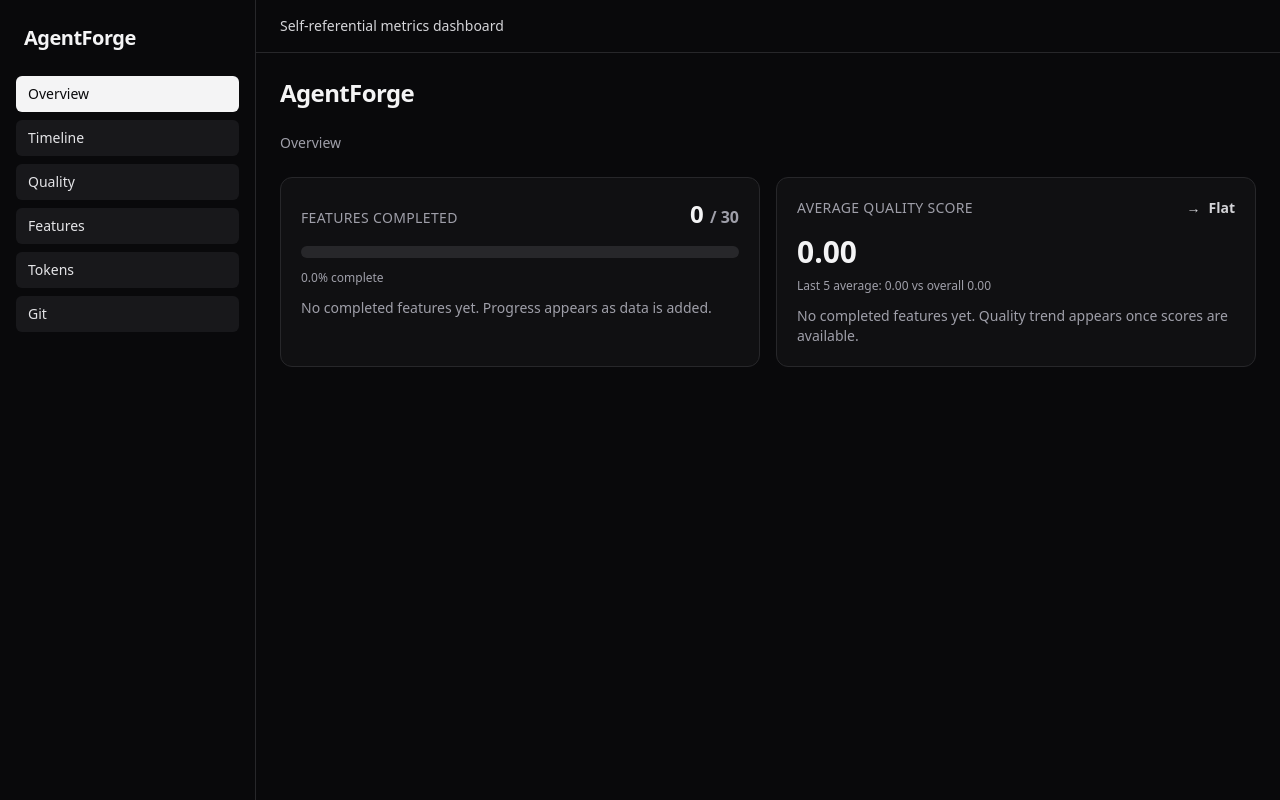
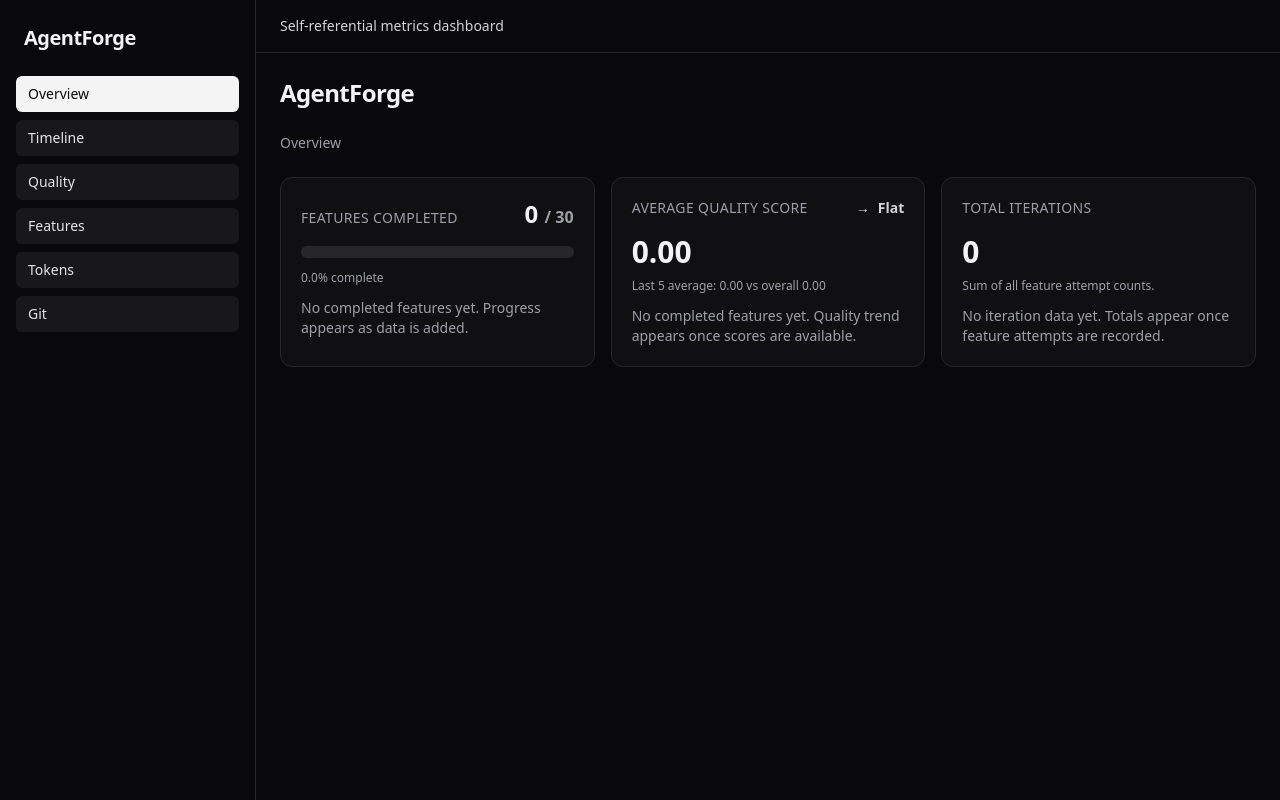
Before and after one commit to bshyong158/AgentForge, a Next.js app: page / in a window 1280 px wide. Built offline with nearby package versions, Linux system fonts and the light colour scheme.

Commit message:
feat(#7): Stat card showing total iterations spent across all features (score: 10/10, 1 attempts)

```diff
--- a/feature_list.json
+++ b/feature_list.json
@@ -47,7 +47,7 @@
     "category": "cards",
     "description": "Stat card showing total iterations spent across all features (sum of all attempt counts)",
     "verify": "Count sums attempts array lengths from all features in metrics.json",
-    "passes": false
+    "passes": true
   },
   {
     "id": 8,
--- a/src/app/page.tsx
+++ b/src/app/page.tsx
@@ -1,14 +1,16 @@
 import { AverageQualityCard } from "../components/AverageQualityCard";
 import { FeatureCompletionCard } from "../components/FeatureCompletionCard";
+import { TotalIterationsCard } from "../components/TotalIterationsCard";
 
 export default function OverviewPage() {
   return (
     <section className="space-y-6">
       <h2 className="text-2xl font-semibold tracking-tight">AgentForge</h2>
       <p className="text-sm text-zinc-400">Overview</p>
-      <div className="grid gap-4 md:grid-cols-2">
+      <div className="grid gap-4 md:grid-cols-3">
         <FeatureCompletionCard />
         <AverageQualityCard />
+        <TotalIterationsCard />
       </div>
     </section>
   );
--- /dev/null
+++ b/src/components/TotalIterationsCard.tsx
@@ -0,0 +1,34 @@
+"use client";
+
+import { useMemo } from "react";
+import { useMetrics } from "../hooks/useMetrics";
+
+export function TotalIterationsCard() {
+  const { data, isLoading, error } = useMetrics();
+
+  const totalIterations = useMemo(
+    () => data.features.reduce((total, feature) => total + feature.attempts.length, 0),
+    [data.features],
+  );
+
+  const hasIterationData = totalIterations > 0;
+
+  return (
+    <section className="rounded-xl border border-zinc-800 bg-zinc-900/50 p-5" aria-label="Total build iterations">
+      <div className="mb-4 flex items-baseline justify-between gap-3">
+        <h3 className="text-sm font-medium uppercase tracking-wide text-zinc-400">Total iterations</h3>
+      </div>
+
+      <p className="text-3xl font-semibold tabular-nums text-zinc-100">{totalIterations}</p>
+      <p className="mt-2 text-xs text-zinc-400">Sum of all feature attempt counts.</p>
+
+      {isLoading && <p className="mt-3 text-sm text-zinc-400">Loading metrics...</p>}
+      {!isLoading && error && <p className="mt-3 text-sm text-amber-300">Using empty metrics data.</p>}
+      {!isLoading && !hasIterationData && (
+        <p className="mt-3 text-sm text-zinc-400">
+          No iteration data yet. Totals appear once feature attempts are recorded.
+        </p>
+      )}
+    </section>
+  );
+}
```
Also changed, not shown: claude-progress.txt.
